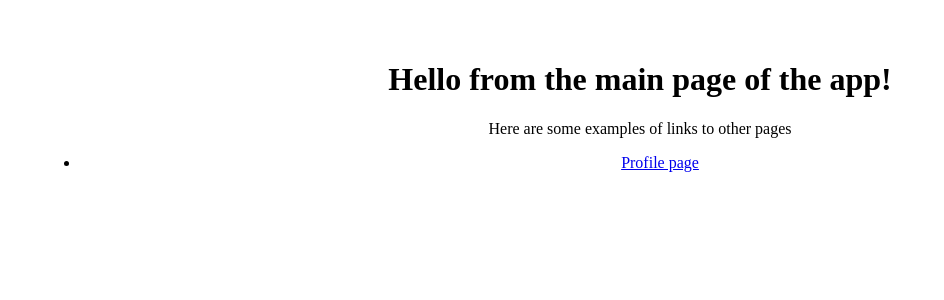
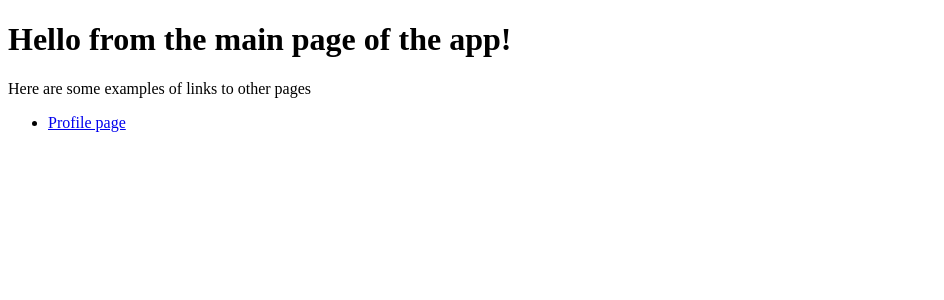
Before and after one commit to minhhoccode111/inventory-application-top, a React (Vite) app: page / in a window 1280 px wide. Shown: the top 300 px of the page, without its empty margins (0-944 px from the left). Built offline with nearby package versions, Linux system fonts and the light colour scheme.

Commit message:
before handling bad urls

```diff
--- a/src/App.tsx
+++ b/src/App.tsx
@@ -1,8 +1,5 @@
-import "./App.css";
 import { Link } from "react-router-dom";
-import React from "react";
-
-const App: React.FC = () => {
+const App = () => {
   return (
     <div>
       <h1>Hello from the main page of the app!</h1>
@@ -10,7 +7,7 @@ const App: React.FC = () => {
       <nav>
         <ul>
           <li className="text-blue font-sans text-2xl">
-            <Link to="/profile">Profile page</Link>
+            <Link to="profile">Profile page</Link>
           </li>
         </ul>
       </nav>
--- a/src/main.tsx
+++ b/src/main.tsx
@@ -15,7 +15,7 @@ const router = createBrowserRouter([
   },
 ]);
 
-ReactDOM.createRoot(document.getElementById("root") as HTMLElement).render(
+ReactDOM.createRoot(document.getElementById("root")!).render(
   <React.StrictMode>
     <RouterProvider router={router} />
   </React.StrictMode>,
```
